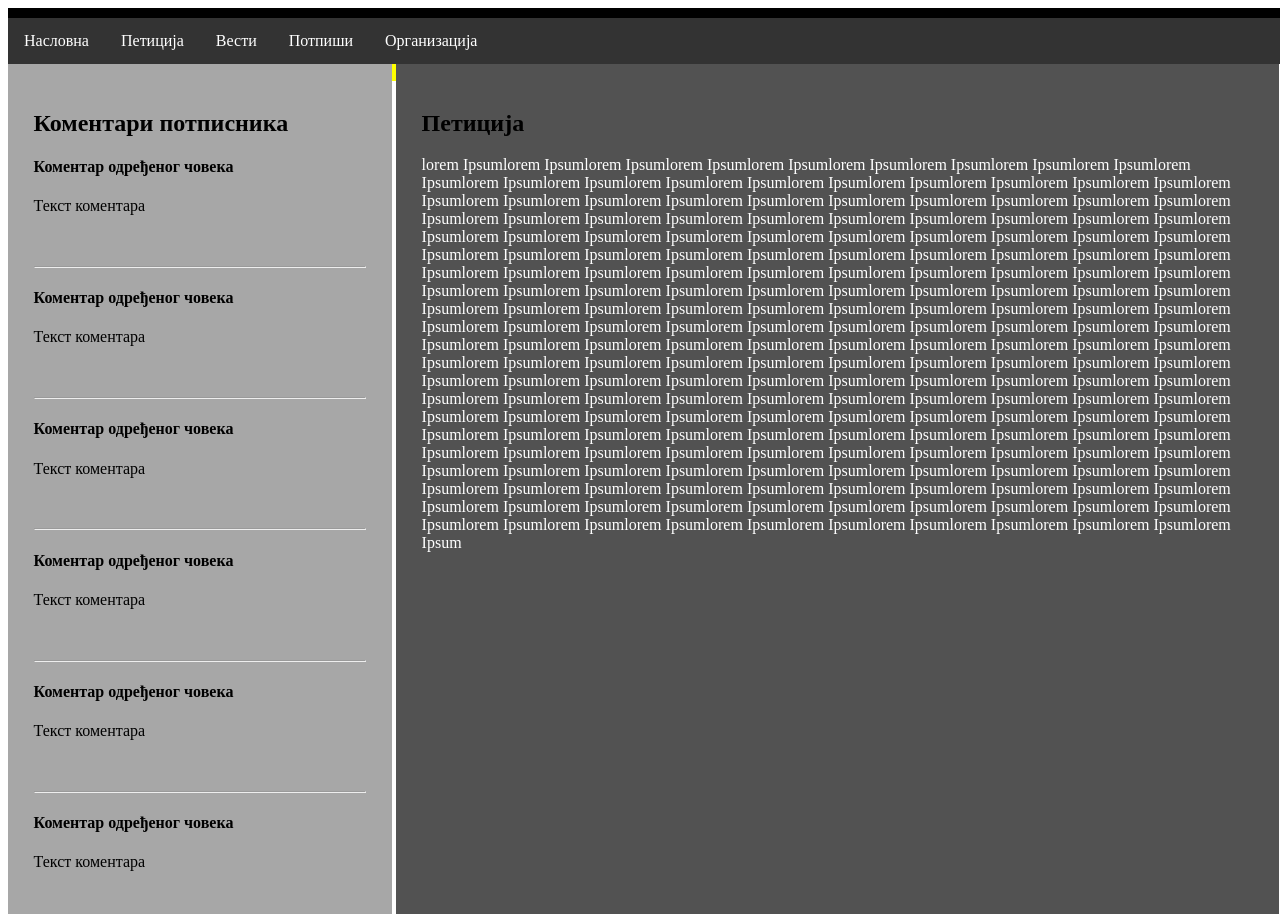
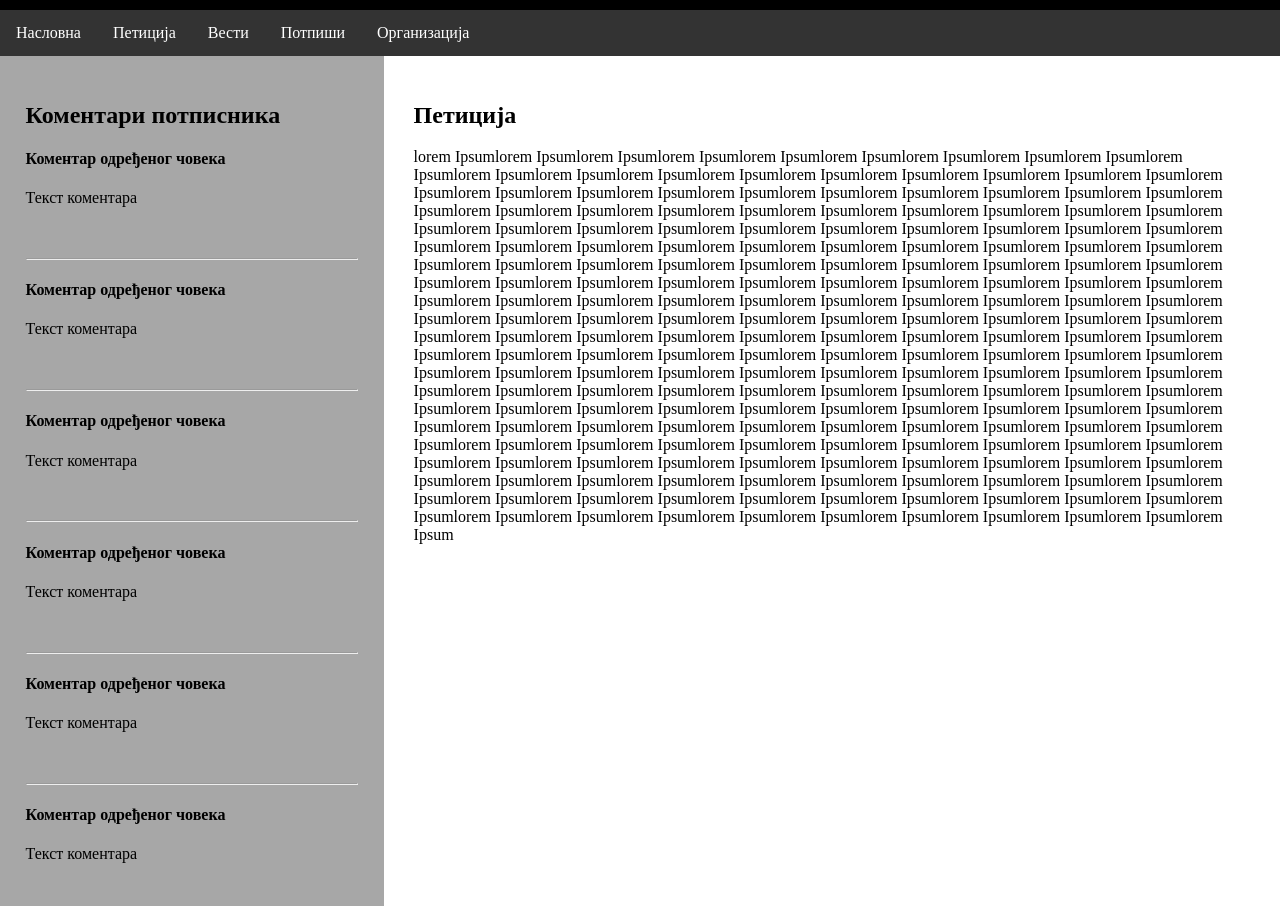
Before and after one commit to bpavle/PetitionWebsite, a PHP site: page / in a window 1280 px wide. Run offline with PHP 8.4, Linux system fonts and the light colour scheme.

Commit message:
Uklonjene okvirne supljine

```diff
--- a/style.css
+++ b/style.css
@@ -1,35 +1,33 @@
-html{
+html {
   width: 100%;
 }
-body{
+body {
   width: 100%;
+  margin: 0 0 0 0;
 }
-.head{
+.head {
   background-color: rgb(0, 0, 0);
   height: 10px;
+  width: 100%;
 }
 /*.navigation{
     background-color: bisque;
     height: 50px;
 }*/
-.petition{
-    background-color: rgb(82, 82, 82);
-    width:69%;
+.petition {
+  background-color: rgb(194, 225, 255)55);
+  width: 69%;
   height: 850px;
   display: inline-block;
   padding: 2%;
   box-sizing: border-box;
-    overflow:auto;
+  overflow: auto;
   vertical-align: top;
-
-
+}
+.petition p {
 
   }
-.petition p{
-    text-decoration-color: white;
-    color:white;
-}
-.comments-container{
+.comments-container {
   background-color: rgb(167, 167, 167);
   height: 850px;
   overflow: scroll;
@@ -38,25 +36,19 @@
   padding: 2%;
   box-sizing: border-box;
   vertical-align: top;
+}
+.comment {
+  height: 100px;
+}
+.content {
 
-}
-.comment{
-
-    height:100px;
-
-}
-.content{
-    background-color: yellow;
   display: inline;
   vertical-align: top;
-
 }
 /* Prepisano sa W3school*/
 .navigation {
   overflow: hidden;
   background-color: #333;
-
-
 }
 
 .navigation a {
@@ -84,7 +76,8 @@
   margin: 0;
 }
 
-  .navigation a:hover, .dropdown:hover .dropbtn {
+.navigation a:hover,
+.dropdown:hover .dropbtn {
   background-color: grey;
 }
 
@@ -93,7 +86,7 @@
   position: absolute;
   background-color: #f9f9f9;
   min-width: 160px;
-    box-shadow: 0px 8px 16px 0px rgba(0,0,0,0.2);
+  box-shadow: 0px 8px 16px 0px rgba(0, 0, 0, 0.2);
   z-index: 1;
 }
 
```
Lines whose indentation alone changed are shown as unchanged.
